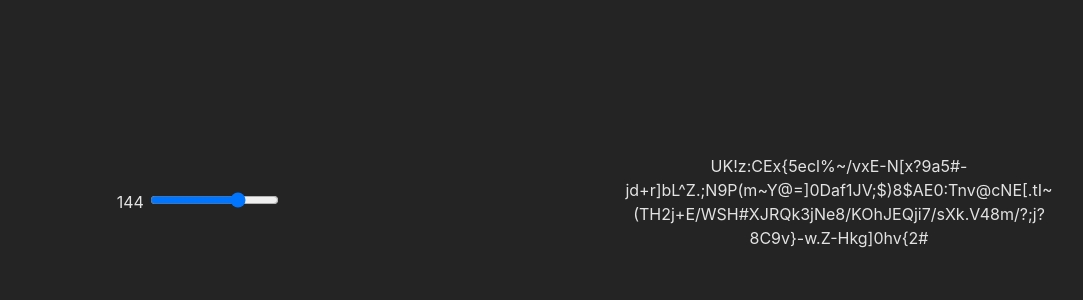
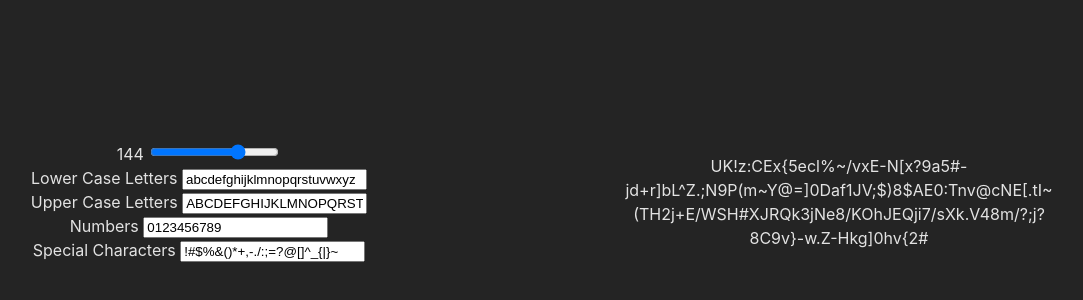
Before and after one commit to moritz-schuessler/password-generator, a Svelte app: page / in a window 1280 px wide. Shown: the part 198-498 px from the top of the page, without its empty margins (185-1268 px from the left). Built offline with nearby package versions, Linux system fonts and the light colour scheme.

Commit message:
Added Adjustability for Characters

```diff
--- a/src/App.svelte
+++ b/src/App.svelte
@@ -4,12 +4,26 @@ import Password from "./lib/password/Password.svelte";
 import SettingsWrapper from "./lib/settings/SettingsWrapper.svelte";
 import Setting from "./lib/settings/Setting.svelte";
 import Slider from "./lib/settings/Slider.svelte";
+import Character from "./lib/settings/Character.svelte";
+import {lowerCases, numbers, specials, upperCases} from "./lib/stores.js";
 </script>
 
 <main>
     <SettingsWrapper>
         <Setting>
             <Slider />
+        </Setting>
+        <Setting>
+            <Character label='Lower Case Letters' bind:characters={$lowerCases} />
+        </Setting>
+        <Setting>
+            <Character label='Upper Case Letters' bind:characters={$upperCases} />
+        </Setting>
+        <Setting>
+            <Character label='Numbers' bind:characters={$numbers} />
+        </Setting>
+        <Setting>
+            <Character label='Special Characters' bind:characters={$specials} />
         </Setting>
     </SettingsWrapper>
     <PasswordWrapper>
--- a/src/lib/password/Password.svelte
+++ b/src/lib/password/Password.svelte
@@ -5,6 +5,7 @@
 
     const generatePassword = (length, characters) => {
         let temp = '';
+        console.log(characters)
         for (let i = 0; i < length; i++) {
             const charAt = Math.floor(Math.random() * characters.length);
             temp += characters.charAt(charAt);
--- /dev/null
+++ b/src/lib/settings/Character.svelte
@@ -0,0 +1,13 @@
+<script>
+    export let label
+    export let characters
+</script>
+
+<label for='character'>
+    {label}
+</label>
+<input
+    type="text"
+    id='character'
+    bind:value={characters}
+>
--- a/src/lib/settings/SettingsWrapper.svelte
+++ b/src/lib/settings/SettingsWrapper.svelte
@@ -5,6 +5,7 @@
 <style>
     div {
         display: flex;
+        flex-direction: column;
         align-items: center;
         justify-content: center;
 
```
